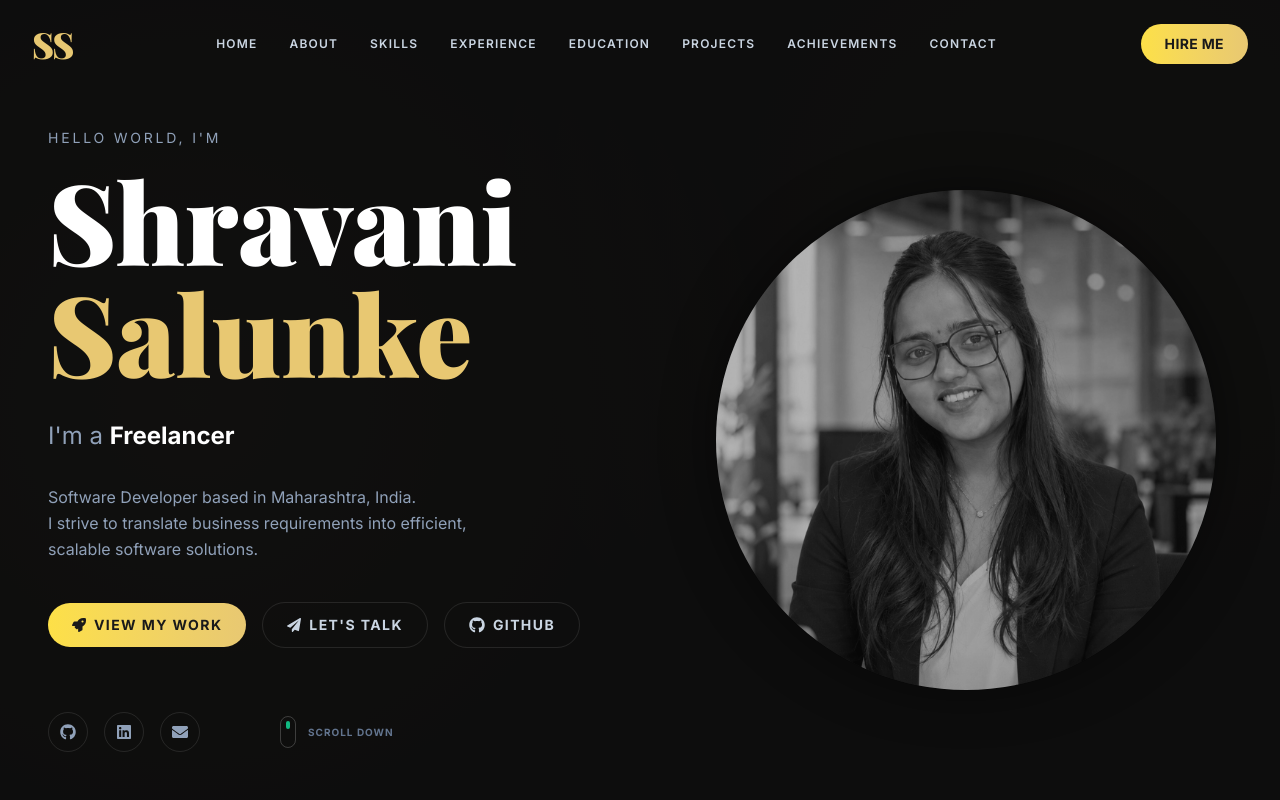
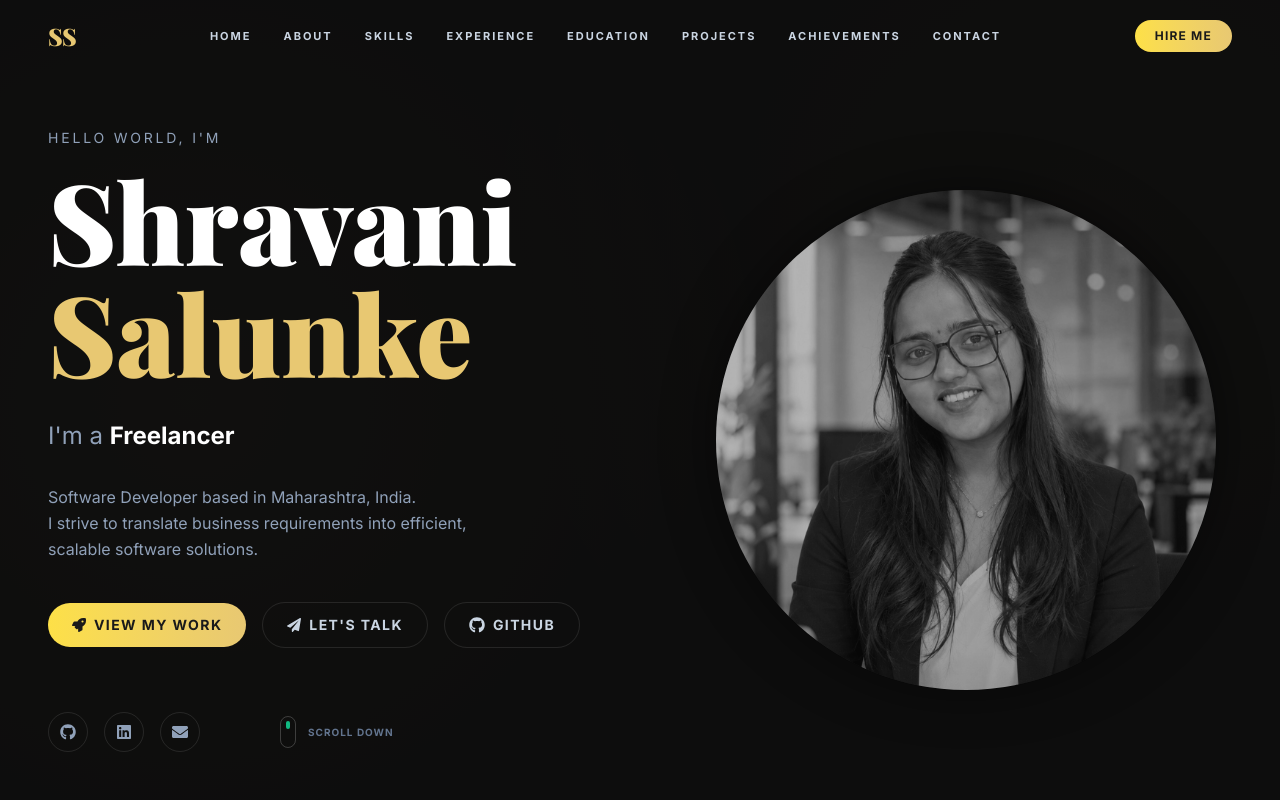
Before and after one commit to Shravanis30/Portfolio, a React (Vite) app in the folder client/: page / in a window 1280 px wide. Shown: the top 800 px of the page. Built offline with nearby package versions, Linux system fonts and the light colour scheme; a web font is replaced by a local one.

Commit message:
feat: redesign navbar UI, update project descriptions, and add new projects to showcase

```diff
--- a/client/src/components/Navbar.jsx
+++ b/client/src/components/Navbar.jsx
@@ -7,7 +7,7 @@ const Navbar = () => {
 
   useEffect(() => {
     const handleScroll = () => {
-      setIsScrolled(window.scrollY > 50);
+      setIsScrolled(window.scrollY > 40);
     };
     window.addEventListener('scroll', handleScroll);
     return () => window.removeEventListener('scroll', handleScroll);
@@ -18,7 +18,7 @@ const Navbar = () => {
     { name: 'ABOUT', href: '#about' },
     { name: 'SKILLS', href: '#skills' },
     { name: 'EXPERIENCE', href: '#experience' },
-    { name: 'EDUCATION', href: '#about' },
+    { name: 'EDUCATION', href: '#education' },
     { name: 'PROJECTS', href: '#projects' },
     { name: 'ACHIEVEMENTS', href: '#achievements' },
     { name: 'CONTACT', href: '#contact' },
@@ -26,73 +26,84 @@ const Navbar = () => {
 
   return (
     <nav
-      className={`fixed w-full z-50 transition-all duration-300 ${
-        isScrolled ? 'bg-background/90 backdrop-blur-sm border-b border-white/5 py-4' : 'bg-transparent py-6'
+      className={`fixed top-0 left-0 w-full z-50 transition-all duration-300 ${
+        isScrolled
+          ? 'bg-[#0d0d0d]/90 backdrop-blur-md border-b border-white/10 py-3 shadow-lg'
+          : 'bg-transparent py-5'
       }`}
     >
-      <div className="max-w-7xl mx-auto px-4 sm:px-6 lg:px-8">
+      <div className="max-w-[1400px] mx-auto px-4 sm:px-8 lg:px-12">
         <div className="flex items-center justify-between">
-          <div className="flex items-center">
-            <a href="#home" className="text-4xl font-serif font-black tracking-tighter text-[#e8c872]">
+
+          {/* Logo */}
+          <a
+            href="#home"
+            className="text-2xl font-serif font-black tracking-tight text-[#e8c872] hover:scale-105 transition-transform"
+          >
             SS
           </a>
-          </div>
 
-          <div className="hidden lg:block">
-            <div className="flex items-baseline space-x-6">
+          {/* Desktop Nav Links */}
+          <div className="hidden lg:flex items-center space-x-6 xl:space-x-8">
             {navLinks.map((link) => (
               <a
                 key={link.name}
                 href={link.href}
-                  className="text-slate-300 hover:text-[#e8c872] px-1 py-2 text-xs font-semibold tracking-widest transition-colors"
+                className="text-slate-300 hover:text-[#e8c872] text-[11px] font-bold tracking-[0.18em] transition-colors relative group"
               >
                 {link.name}
+                <span className="absolute -bottom-1 left-0 w-0 h-[1.5px] bg-[#e8c872] transition-all duration-300 group-hover:w-full" />
               </a>
             ))}
           </div>
-          </div>
 
+          {/* Right Action Button */}
           <div className="hidden lg:flex items-center">
             <a
               href="#contact"
-              className="px-6 py-2.5 rounded-full bg-gradient-to-r from-[#fde047] to-[#e8c872] text-[#1a1a1a] text-sm font-bold tracking-wide hover:shadow-[0_0_15px_rgba(232,200,114,0.5)] transition-all"
+              className="px-5 py-2 rounded-full bg-gradient-to-r from-[#fde047] to-[#e8c872] text-[#1a1a1a] text-xs font-bold tracking-widest hover:shadow-[0_0_15px_rgba(232,200,114,0.5)] transition-all hover:scale-105"
             >
               HIRE ME
             </a>
           </div>
 
+          {/* Mobile Hamburger Button */}
           <div className="lg:hidden">
             <button
               onClick={() => setIsMobileMenuOpen(!isMobileMenuOpen)}
-              className="text-slate-300 hover:text-white inline-flex items-center justify-center p-2 rounded-md focus:outline-none"
+              className="text-slate-300 hover:text-white p-2 rounded-lg bg-white/5 border border-white/10 focus:outline-none"
+              aria-label="Toggle Navigation Menu"
             >
-              {isMobileMenuOpen ? <X size={24} /> : <Menu size={24} />}
+              {isMobileMenuOpen ? <X size={20} className="text-[#e8c872]" /> : <Menu size={20} />}
             </button>
           </div>
+
         </div>
       </div>
 
-      {/* Mobile Menu */}
+      {/* Mobile Drawer Navigation */}
       {isMobileMenuOpen && (
-        <div className="lg:hidden bg-background/95 backdrop-blur-md border-b border-white/10">
-          <div className="px-4 pt-2 pb-6 space-y-1 sm:px-6 flex flex-col">
+        <div className="lg:hidden fixed inset-x-0 top-[60px] bg-[#0d0d0d]/95 backdrop-blur-xl border-b border-white/10 shadow-2xl transition-all">
+          <div className="px-6 py-6 space-y-3 flex flex-col">
             {navLinks.map((link) => (
               <a
                 key={link.name}
                 href={link.href}
                 onClick={() => setIsMobileMenuOpen(false)}
-                className="text-slate-300 hover:text-[#e8c872] block px-3 py-3 rounded-md text-sm font-semibold tracking-widest"
+                className="text-slate-300 hover:text-[#e8c872] px-3 py-2 text-xs font-bold tracking-[0.2em] rounded-lg hover:bg-white/5 transition-all"
               >
                 {link.name}
               </a>
             ))}
+            <div className="pt-4 border-t border-white/10">
               <a
                 href="#contact"
                 onClick={() => setIsMobileMenuOpen(false)}
-              className="mt-4 inline-block text-center px-6 py-3 rounded-full bg-gradient-to-r from-[#fde047] to-[#e8c872] text-[#1a1a1a] text-sm font-bold tracking-wide"
+                className="block text-center w-full py-3 rounded-full bg-gradient-to-r from-[#fde047] to-[#e8c872] text-[#1a1a1a] text-xs font-bold tracking-widest uppercase shadow-md"
               >
                 HIRE ME
               </a>
+            </div>
           </div>
         </div>
       )}
--- a/client/src/components/Projects.jsx
+++ b/client/src/components/Projects.jsx
@@ -6,35 +6,57 @@ const Projects = () => {
   const projects = [
     {
       title: "BotaniLedger",
-      desc: "Enterprise-grade Hyperledger Fabric supply chain platform enabling immutable traceability of Ayurvedic herbs. Includes CNN-based plant ID and IPFS integration.",
-      tech: ["Hyperledger Fabric", "React", "CNN", "IPFS"],
+      subtitle: "Blockchain Supply Chain Platform",
+      desc: "Enterprise-grade Hyperledger Fabric supply chain platform enabling immutable traceability of Ayurvedic herbs from farm to consumer. Features a CNN plant identification model (94.3% accuracy), IPFS, smart contracts, and an offline-first React PWA.",
+      tech: ["Hyperledger Fabric", "React PWA", "CNN", "IPFS", "Solidity"],
       image: "https://images.unsplash.com/photo-1550751827-4bd374c3f58b?ixlib=rb-4.0.3&auto=format&fit=crop&w=800&q=80",
-      github: "https://github.com/shravanisalunke",
-      live: "#"
+      github: "https://github.com/shravanisalunke/BotaniLedger",
+      live: "https://github.com/shravanisalunke/BotaniLedger"
     },
     {
       title: "VaultSight AI",
-      desc: "Cybersecurity system with real-time risk scoring, autonomous account protection using MongoDB Vector Search, and an Auto-Lock Flow for high-risk transactions.",
-      tech: ["MongoDB Vector Search", "React", "Node.js", "AI"],
+      subtitle: "Banking Cybersecurity Engine",
+      desc: "Cybersecurity system with real-time risk scoring and autonomous account protection using MongoDB Vector Search. Includes Auto-Lock flow for high-risk transactions (>75 score or > ₹1L) and Admin Override capabilities.",
+      tech: ["MongoDB Vector", "React", "Node.js", "AI Risk Scoring"],
       image: "https://images.unsplash.com/photo-1551288049-bb6c9b438a97?ixlib=rb-4.0.3&auto=format&fit=crop&w=800&q=80",
-      github: "https://github.com/shravanisalunke",
-      live: "#"
+      github: "https://github.com/shravanisalunke/VaultSight_AI",
+      live: "https://github.com/shravanisalunke/VaultSight_AI"
     },
     {
       title: "AgroSense AI",
-      desc: "End-to-end AI-powered platform for crop disease detection, diagnosis, and treatment recommendations using deep learning and computer vision.",
-      tech: ["Deep Learning", "React", "Node.js", "Vision"],
+      subtitle: "Crop Disease & Diagnosis Platform",
+      desc: "AI-powered platform for crop disease detection, diagnosis, and treatment recommendations using deep learning and computer vision. Integrated ML inference pipelines with a React frontend and Node/Express REST API backend.",
+      tech: ["Computer Vision", "Deep Learning", "React.js", "Node.js", "REST APIs"],
       image: "https://images.unsplash.com/photo-1555066931-4365d14bab8c?ixlib=rb-4.0.3&auto=format&fit=crop&w=800&q=80",
-      github: "https://github.com/shravanisalunke",
-      live: "#"
+      github: "https://github.com/shravanisalunke/AgroSense_AI",
+      live: "https://github.com/shravanisalunke/AgroSense_AI"
+    },
+    {
+      title: "AI Student Dropout",
+      subtitle: "Predictive Analytics Platform",
+      desc: "Machine Learning analytics engine that evaluates student academic metrics and behavioral trends to predict dropout risks early, empowering educators to provide timely interventions.",
+      tech: ["Python", "Scikit-Learn", "React", "Express", "MongoDB"],
+      image: "https://images.unsplash.com/photo-1523240795612-9a054b0db644?ixlib=rb-4.0.3&auto=format&fit=crop&w=800&q=80",
+      github: "https://github.com/shravanisalunke/AI-Student-Dropout",
+      live: "https://github.com/shravanisalunke/AI-Student-Dropout"
+    },
+    {
+      title: "WomenSafety Shield",
+      subtitle: "Emergency Response SOS App",
+      desc: "Real-time emergency safety mobile application featuring one-tap SOS triggers, live location tracking, geo-fencing, and automated SMS alerts sent directly to emergency contacts.",
+      tech: ["React Native", "Node.js", "Socket.io", "Geolocation API"],
+      image: "https://images.unsplash.com/photo-1516321318423-f06f85e504b3?ixlib=rb-4.0.3&auto=format&fit=crop&w=800&q=80",
+      github: "https://github.com/shravanisalunke/WomenSafety-App",
+      live: "https://github.com/shravanisalunke/WomenSafety-App"
     },
     {
       title: "Carpool Connect",
-      desc: "Decentralized ridesharing DApp on Ethereum. Features trustless escrow system with Solidity smart contracts and password-less authentication via MetaMask.",
-      tech: ["Ethereum", "Solidity", "React", "MetaMask"],
+      subtitle: "Web3 Ridesharing DApp",
+      desc: "Decentralized rideshare platform deployed on Ethereum. Features trustless escrow smart contracts, Web3 MetaMask authentication, and transparent rider-driver matching.",
+      tech: ["Ethereum", "Solidity", "Smart Contracts", "React", "Web3.js"],
       image: "https://images.unsplash.com/photo-1550745165-9bc0b252726f?ixlib=rb-4.0.3&auto=format&fit=crop&w=800&q=80",
-      github: "https://github.com/shravanisalunke",
-      live: "#"
+      github: "https://github.com/shravanisalunke/Carpool-Connect",
+      live: "https://github.com/shravanisalunke/Carpool-Connect"
     }
   ];
 
@@ -84,30 +106,43 @@ const Projects = () => {
               />
 
               {/* Overlay Content */}
-              <div className="absolute inset-0 bg-gradient-to-t from-[#0d0d0d] via-[#0d0d0d]/40 to-transparent p-10 flex flex-col justify-end">
+              <div className="absolute inset-0 bg-gradient-to-t from-[#0d0d0d] via-[#0d0d0d]/60 to-transparent p-8 md:p-10 flex flex-col justify-end">
 
                 <div className="mb-6">
-                  <div className="flex items-center gap-2 text-[10px] font-bold text-[#e8c872] uppercase tracking-[0.2em] mb-4">
-                     <FaRocket /> Open Live Site
+                  <div className="flex items-center gap-2 text-[10px] font-bold text-[#e8c872] uppercase tracking-[0.2em] mb-2">
+                     <FaRocket /> {project.subtitle}
                   </div>
-                  <h3 className="text-3xl font-bold text-white mb-4 group-hover:text-[#e8c872] transition-colors">{project.title}</h3>
-                  <p className="text-slate-300 text-sm leading-relaxed max-w-md line-clamp-2 md:line-clamp-none">
+                  <h3 className="text-2xl md:text-3xl font-bold text-white mb-3 group-hover:text-[#e8c872] transition-colors">{project.title}</h3>
+                  <p className="text-slate-300 text-xs md:text-sm leading-relaxed max-w-md line-clamp-3 mb-4">
                     {project.desc}
                   </p>
+
+                  {/* Tech Badges */}
+                  <div className="flex flex-wrap gap-2 mb-2">
+                    {project.tech.map((t, tIdx) => (
+                      <span key={tIdx} className="px-2.5 py-1 bg-black/50 border border-white/10 rounded-full text-[9px] font-bold text-[#e8c872] uppercase tracking-wider">
+                        {t}
+                      </span>
+                    ))}
+                  </div>
                 </div>
 
-                <div className="flex gap-4">
+                <div className="flex gap-3">
                   <a
                     href={project.live}
-                    className="flex-1 text-center py-4 rounded-full bg-white/5 border border-white/10 text-white text-xs font-bold tracking-widest hover:bg-[#e8c872] hover:text-[#0d0d0d] transition-all"
+                    target="_blank"
+                    rel="noreferrer"
+                    className="flex-1 text-center py-3.5 rounded-full bg-white/5 border border-white/10 text-white text-[11px] font-bold tracking-widest hover:bg-[#e8c872] hover:text-[#0d0d0d] transition-all flex items-center justify-center gap-2"
                   >
-                    LIVE DEMO
+                    <FaExternalLinkAlt size={11} /> LIVE DEMO
                   </a>
                   <a
                     href={project.github}
-                    className="flex-1 text-center py-4 rounded-full bg-white/5 border border-white/10 text-white text-xs font-bold tracking-widest hover:bg-[#e8c872] hover:text-[#0d0d0d] transition-all"
+                    target="_blank"
+                    rel="noreferrer"
+                    className="flex-1 text-center py-3.5 rounded-full bg-white/5 border border-white/10 text-white text-[11px] font-bold tracking-widest hover:bg-[#e8c872] hover:text-[#0d0d0d] transition-all flex items-center justify-center gap-2"
                   >
-                    VIEW CODE
+                    <FaGithub size={13} /> VIEW CODE
                   </a>
                 </div>
 
```
Lines whose indentation alone changed are shown as unchanged.
